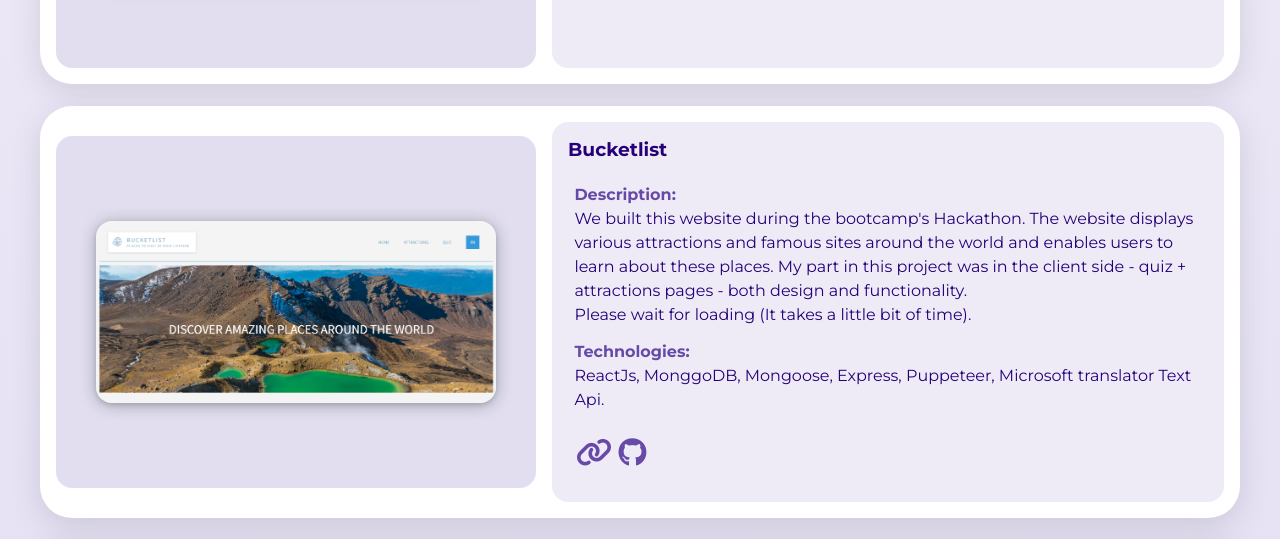
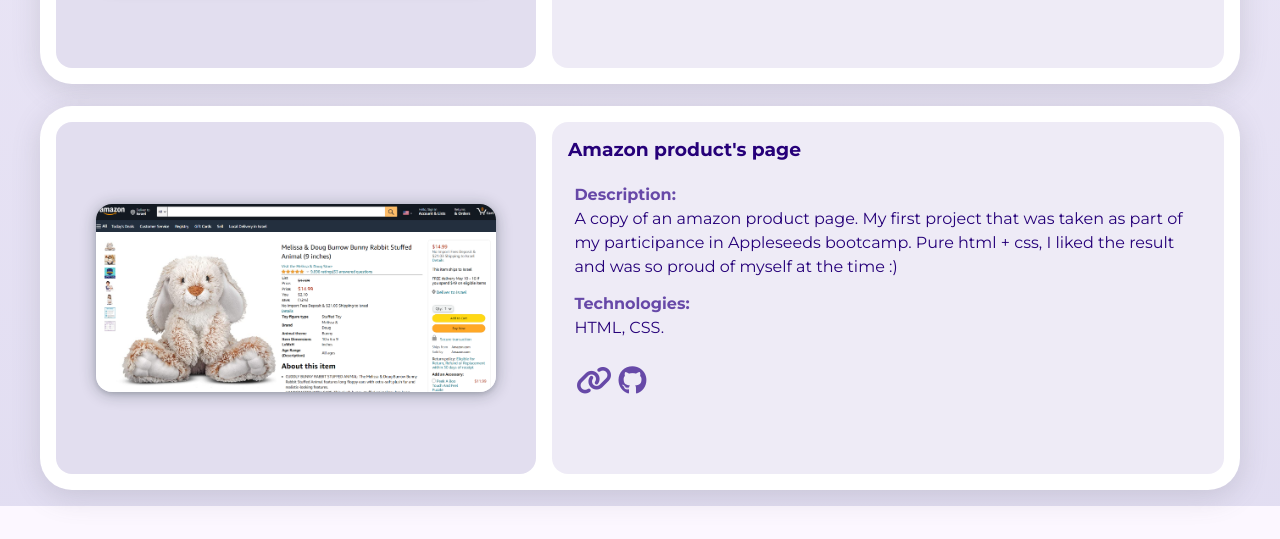
Before and after one commit to LiatPardoGrinbaum/Portfolio, a React (Create React App) app: page / in a window 1280 px wide. Shown: the part 4000-4539 px from the top of the page. Built offline with nearby package versions, Linux system fonts and the light colour scheme; a web font is replaced by a local one.

Commit message:
updated projects array

```diff
--- a/src/Constants/projects.js
+++ b/src/Constants/projects.js
@@ -4,7 +4,7 @@
 import portfolio from "../assets/projects/portfolio.png";
 import landing from "../assets/projects/landing.png";
 import dicegame from "../assets/projects/dicegame.png";
-import bucketlist from "../assets/projects/bucketlist.png";
+// import bucketlist from "../assets/projects/bucketlist.png";
 import amazon from "../assets/projects/amazon.png";
 export const projects = [
   {
@@ -73,17 +73,17 @@
     demo: "https://dice-game-liat.netlify.app/",
     video: "",
   },
-  {
-    id: 7,
-    name: "Bucketlist",
-    description:
-      "\nWe built this website during the bootcamp's Hackathon. The website displays various attractions and famous sites around the world and enables users to learn about these places. My part in this project was in the client side - quiz + attractions pages - both design and functionality.\nPlease wait for loading (It takes a little bit of time).",
-    technologies: "\nReactJs, MonggoDB, Mongoose, Express, Puppeteer, Microsoft translator Text Api.",
-    image: bucketlist,
-    github: "https://github.com/bnGil/appleseeds-hackathon",
-    demo: "https://tripexplorer.herokuapp.com/",
-    video: "",
-  },
+  // {
+  //   id: 7,
+  //   name: "Bucketlist",
+  //   description:
+  //     "\nWe built this website during the bootcamp's Hackathon. The website displays various attractions and famous sites around the world and enables users to learn about these places. My part in this project was in the client side - quiz + attractions pages - both design and functionality.\nPlease wait for loading (It takes a little bit of time).",
+  //   technologies: "\nReactJs, MonggoDB, Mongoose, Express, Puppeteer, Microsoft translator Text Api.",
+  //   image: bucketlist,
+  //   github: "https://github.com/bnGil/appleseeds-hackathon",
+  //   demo: "https://tripexplorer.herokuapp.com/",
+  //   video: "",
+  // },
   {
     id: 8,
     name: "Amazon product's page",
--- a/src/components/About/About.js
+++ b/src/components/About/About.js
@@ -22,6 +22,7 @@
               bootcamp and as an intern in a start-up company, and I keep learning all the time.<br></br>I love coding
               and have a real passion for frontend development, and I'm currently looking for a position as a full stack
               or frontend developer.<br></br>
+
               <br></br>
             </p>
           </div>{" "}
```
